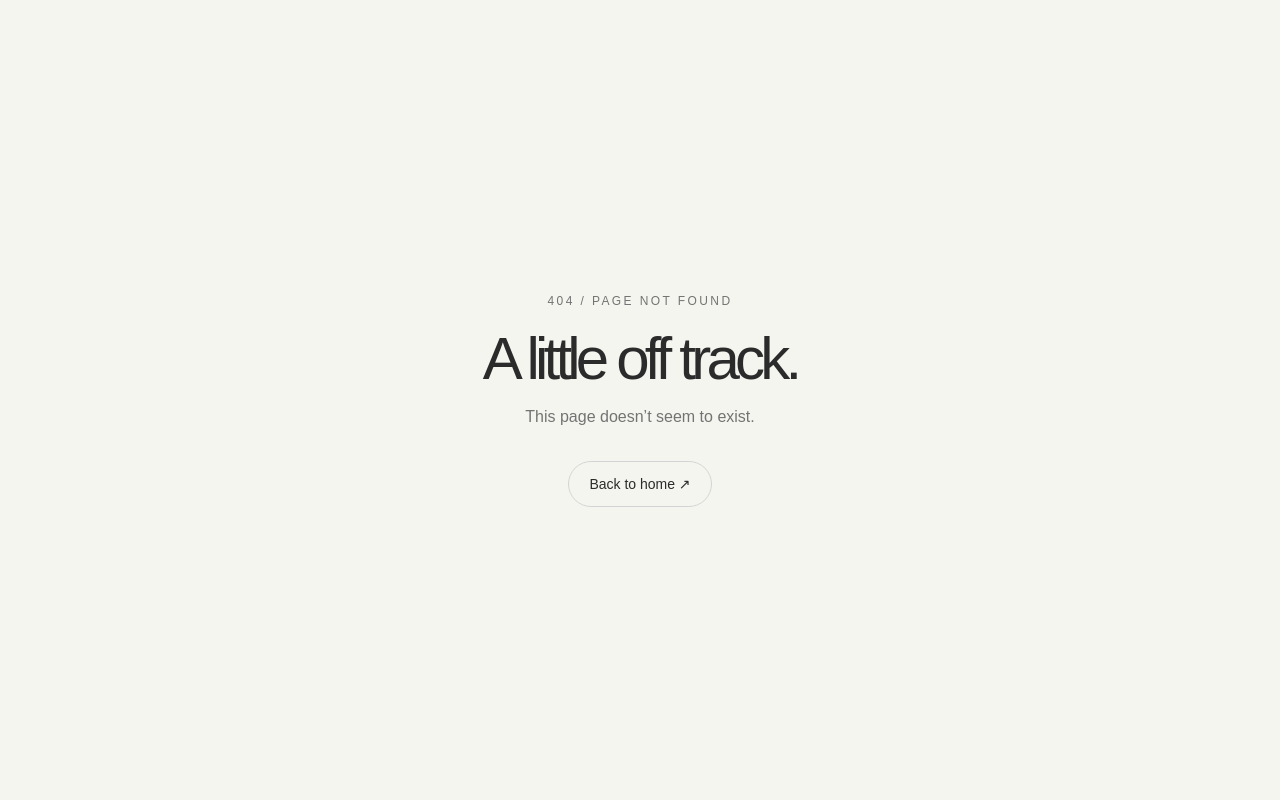
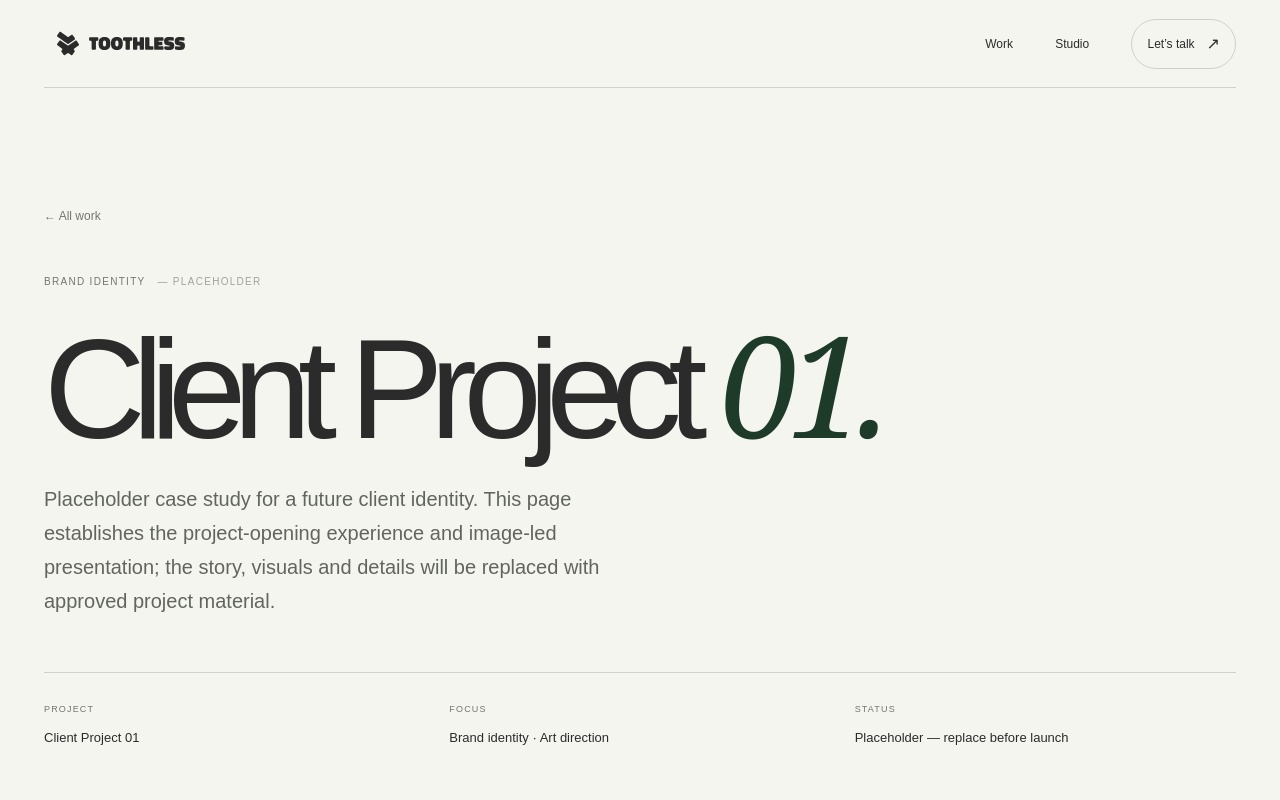
Before and after one commit to aggie8on/Portfolio, a Next.js app: page /work/client-project-01 in a window 1280 px wide. Before the commit this address had no page. Shown: the top 800 px of the page. Built offline with nearby package versions, Linux system fonts and the light colour scheme.

Commit message:
Add reusable placeholder case study detail pages

```diff
--- /dev/null
+++ b/app/work/[slug]/page.tsx
@@ -0,0 +1,18 @@
+type PlaceholderProject = { slug: string; number: string; title: string; focus: string; year: string; palette: string; tone: string; headline: string; description: string; };
+const projects: PlaceholderProject[] = [
+ { slug: "client-project-01", number: "CL—001", title: "Client Project 01", focus: "Brand identity", year: "Placeholder", palette: "project-tone-one", tone: "warm", headline: "A clearer point of view.", description: "Placeholder case study for a future client identity. This page establishes the project-opening experience and image-led presentation; the story, visuals and details will be replaced with approved project material." },
+ { slug: "client-project-02", number: "CL—002", title: "Client Project 02", focus: "Visual identity", year: "Placeholder", palette: "project-tone-two", tone: "cool", headline: "Built to stand apart.", description: "Placeholder case study for a future visual identity. The finished version will show the real brief, design decisions, identity applications and final assets." },
+ { slug: "client-project-03", number: "CL—003", title: "Client Project 03", focus: "Identity system", year: "Placeholder", palette: "project-tone-three", tone: "lilac", headline: "A system with purpose.", description: "Placeholder case study for a future identity system. Replace this copy and the image panels with approved project material before presenting it as completed client work." },
+];
+export function generateStaticParams() { return projects.map(project => ({ slug: project.slug })); }
+export default async function PlaceholderProjectPage({ params }: { params: Promise<{ slug: string }> }) {
+ const { slug } = await params;
+ const project = projects.find(item => item.slug === slug);
+ if (!project) return null;
+ return <main><header className="site-header page-shell"><a href="/" className="brand-link" aria-label="Toothless home"><img src="/brand/logos/toothless-02.svg" alt="Toothless" className="brand-logo" /></a><nav className="main-nav" aria-label="Main navigation"><a href="/work" aria-current="page">Work</a><a href="/studio">Studio</a><a className="nav-contact" href="/contact">Let’s talk <span aria-hidden="true">↗</span></a></nav></header>
+ <section className="inner-hero page-shell project-detail-hero"><a className="back-link" href="/work">← All work</a><p className="section-label">{project.focus} <span>— {project.year}</span></p><h1>{project.title.split(" ").slice(0,2).join(" ")} <em>{project.title.split(" ").slice(2).join(" ")}.</em></h1><p className="inner-lede">{project.description}</p><div className="project-facts"><div><span>Project</span><p>{project.title}</p></div><div><span>Focus</span><p>{project.focus} · Art direction</p></div><div><span>Status</span><p>Placeholder — replace before launch</p></div></div></section>
+ <section className="placeholder-gallery page-shell"><div className={"placeholder-gallery-main "+project.palette}><span>{project.number} / VISUAL DIRECTION</span><h2>{project.headline.split(" ").slice(0,-1).join(" ")} <em>{project.headline.split(" ").slice(-1)}</em></h2><div className="placeholder-shape" /></div><div className="placeholder-gallery-row"><div className={"placeholder-gallery-tile "+project.palette}><span>IDENTITY APPLICATION</span><strong>01</strong></div><div className={"placeholder-gallery-tile "+project.palette}><span>TYPE &amp; SYSTEM</span><strong>02</strong></div></div><p className="placeholder-gallery-note">Placeholder artwork — replace with approved project imagery.</p></section>
+ <section className="project-story page-shell"><p className="section-label">Project notes <span>— 01</span></p><div><h2>Make the idea <em>clear.</em></h2><p>This is a reusable case-study layout inspired by the way Emre Kayganaci presents individual projects: a focused project introduction, clear metadata, large visual work and supporting gallery moments.</p><p>When the real project is ready, replace the placeholder title, description, visuals, project focus and year with approved information.</p><a className="text-link" href="/contact">Discuss a project <span aria-hidden="true">↗</span></a></div></section>
+ <nav className="project-next page-shell" aria-label="Project navigation"><a href="/work">← All projects</a><a href={projects[(projects.findIndex(item=>item.slug===slug)+1)%projects.length].slug ? "/work/"+projects[(projects.findIndex(item=>item.slug===slug)+1)%projects.length].slug : "/work"}>Next project ↗</a></nav>
+ <footer className="studio-footer"><div className="page-shell studio-footer-inner"><div className="studio-footer-top"><span className="footer-index">TOOTHLESS® / INDEPENDENT CREATIVE STUDIO</span><span className="footer-kicker">Have a good idea of your own?</span></div><div className="studio-footer-main"><h2>Make it<br/><em>matter.</em></h2><div className="studio-footer-action"><p>Logos, identity and systems for people making something worth noticing.</p><a href="/contact" className="footer-cta">Let’s make it real <span aria-hidden="true">↗</span></a></div></div><div className="studio-footer-bottom"><a className="footer-email" href="mailto:hi@toothless.design">hi@toothless.design</a><nav aria-label="Footer navigation"><a href="/">Home</a><a href="/work">Work</a><a href="/studio">Studio</a><a href="/contact">Contact</a></nav><span>© {new Date().getFullYear()} Toothless Studio</span></div></div></footer></main>;
+}
```
